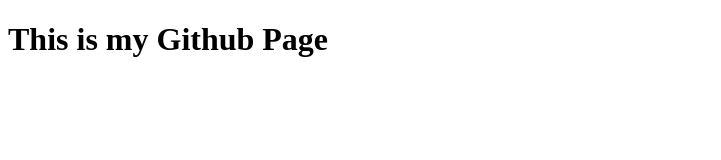
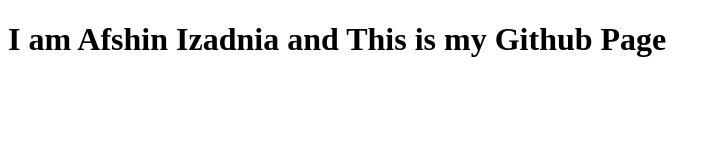
Before and after one commit to izadnia/izadnia.github.io, a plain HTML site: page index.html in a window 1280 px wide. Shown: the whole page, without its empty margins (0-721 px from the left). Drawn offline with Linux system fonts and the light colour scheme.

Commit message:
Update index.html
My name Added to the page

```diff
--- a/index.html
+++ b/index.html
@@ -7,6 +7,6 @@
     <title>This is Afshin Izadnia</title>
 </head>
 <body>
-    <h1>This is my Github Page</h1>
+    <h1>I am Afshin Izadnia and This is my Github Page</h1>
 </body>
 </html>
```
